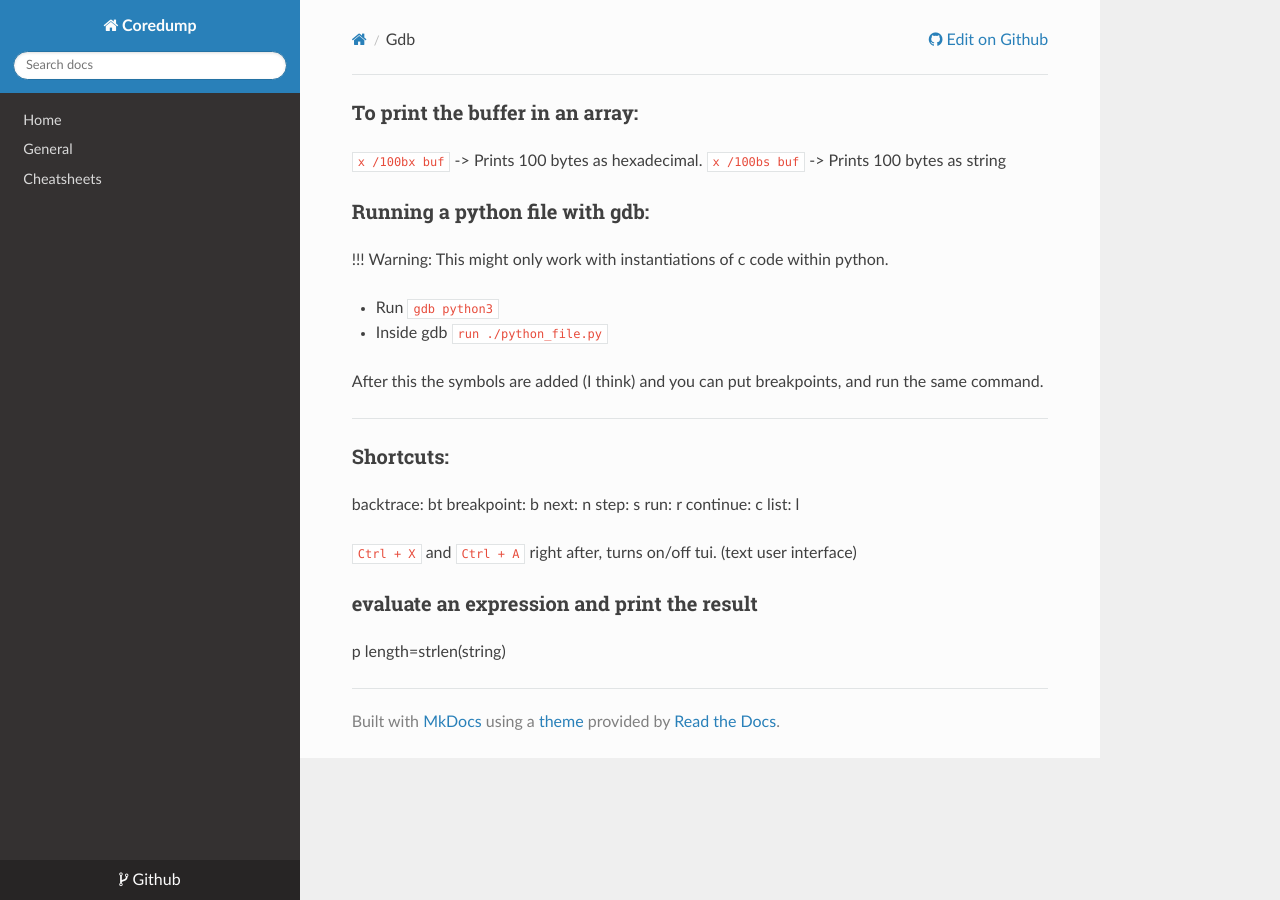
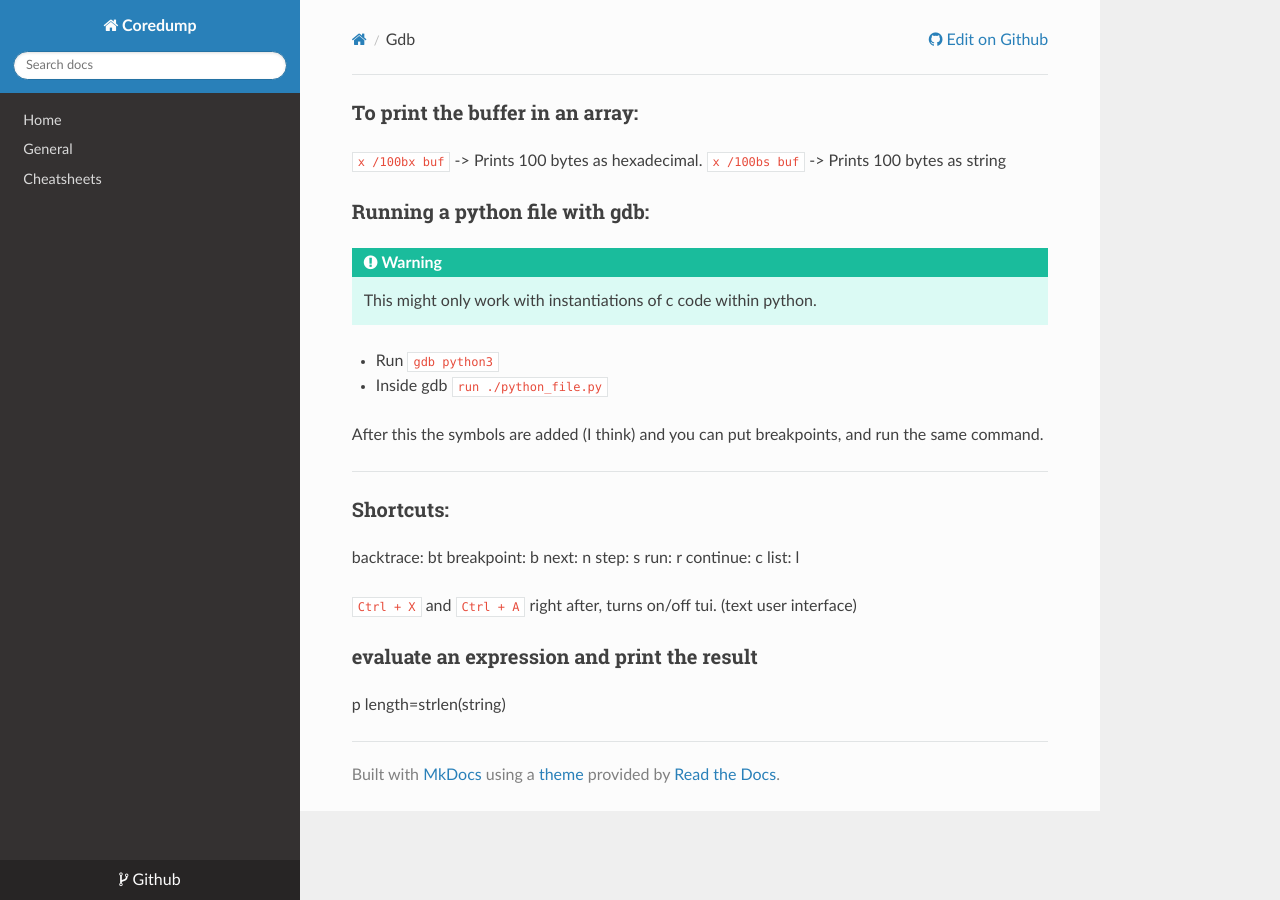
Before and after one commit to ioztelcan/coredump, an MkDocs documentation site: the page built from notes/cheatsheets/gdb.md, in a window 1280 px wide. Built offline with MkDocs 1.6.1, drawn with Linux system fonts in a browser that asks for light colours; nearby versions of some CDN libraries; part of the change alters nothing that is shown.

```diff
--- a/mkdocs.yml
+++ b/mkdocs.yml
@@ -14,7 +14,8 @@ site_author: "ioztelcan"
 theme: readthedocs
 #theme_dir: readthedocs_custom
 
-#markdown_extensions:
+markdown_extensions:
+   - admonition
 #  - smarty
 #  - footnotes
 #  - toc:
--- a/notes/cheatsheets/gdb.md
+++ b/notes/cheatsheets/gdb.md
@@ -3,7 +3,8 @@
 `x /100bs buf` -> Prints 100 bytes as string
 
 ### Running a python file with gdb:
-!!! Warning: This might only work with instantiations of c code within python.
+!!! important "Warning"
+    This might only work with instantiations of c code within python.
 
  - Run `gdb python3`
  - Inside gdb `run ./python_file.py`
```
